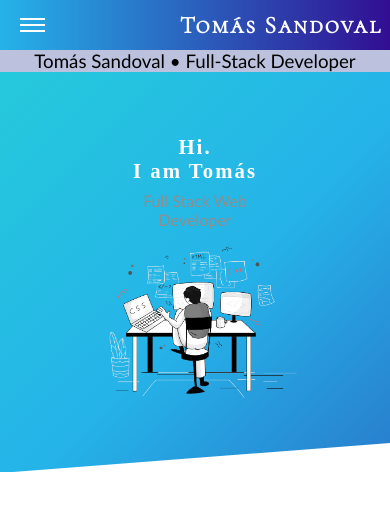
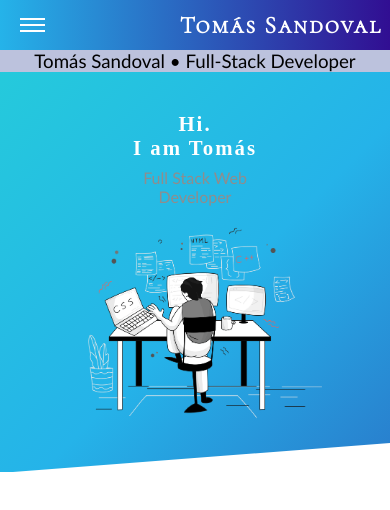
Before and after one commit to TomSandoval/Portfolio, a React (Vite) app: page / in a window 390 px wide. Shown: the top 510 px of the page. Built offline with nearby package versions, Linux system fonts and the light colour scheme; a web font is replaced by a local one.

Commit message:
Section add

```diff
--- a/src/components/home/home.module.css
+++ b/src/components/home/home.module.css
@@ -84,7 +84,7 @@
     }
 
     .welcomeImage {
-        width: 240px;
+        width: 300px;
     }
 
     .welcome {
```
